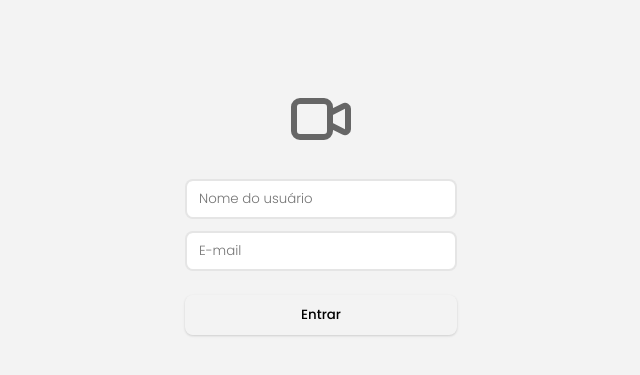
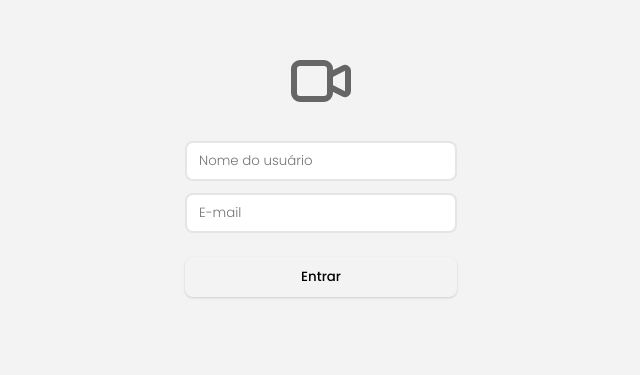
Before and after one commit to williangf/teste-frontend, a Next.js app: page /login in a window 1280 px wide. Shown: the part 191-566 px from the top of the page, without its empty margins (319-959 px from the left). Built offline with nearby package versions, Linux system fonts and the light colour scheme.

Commit message:
feat: adjusted PageContainer component

```diff
--- a/src/components/PageContainer/index.jsx
+++ b/src/components/PageContainer/index.jsx
@@ -1,5 +1,6 @@
 import Head from "next/head";
 import Header from "@components/Header";
+import Container from "./styles";
 
 const PageContainer = ({
   title = "Teste iCasei",
@@ -8,13 +9,13 @@ const PageContainer = ({
 }) => {
 
   return (
-    <>
+    <Container>
       <Head>
         <title>{title}</title>
       </Head>
       {header && <Header />}
       {children}
-    </>
+    </Container>
   );
 };
 
--- /dev/null
+++ b/src/components/PageContainer/styles.js
@@ -0,0 +1,11 @@
+import styled from "styled-components";
+
+export default styled.div`
+  position: relative;
+  display: flex;
+  justify-content: center;
+  width: 100%;
+  min-height: 100%;
+  padding-top: 212px;
+  padding-bottom: 48px;
+`;
```
